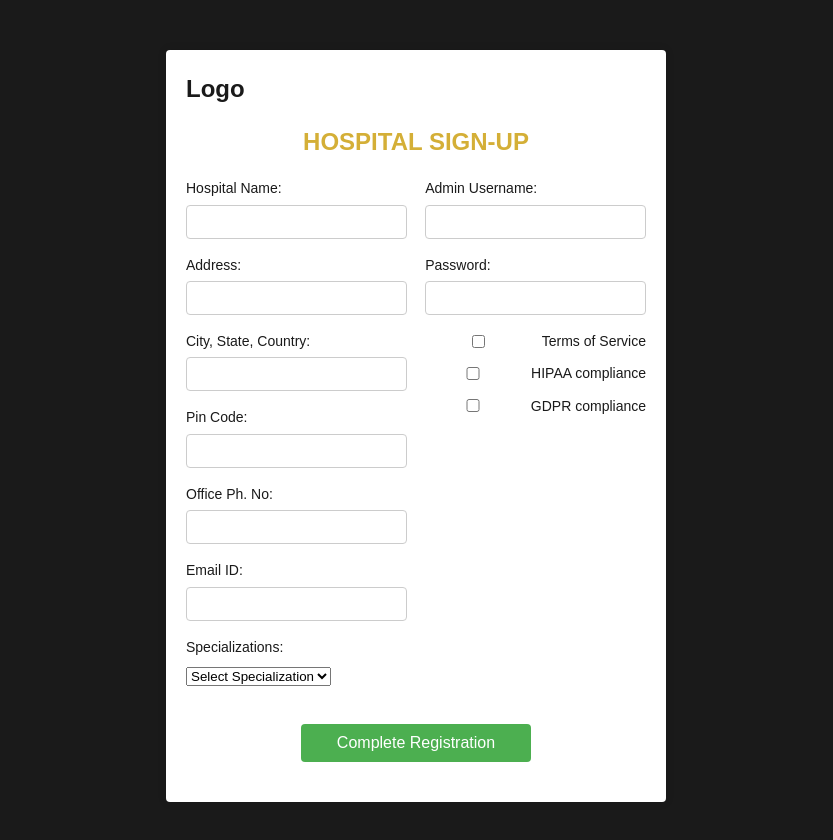
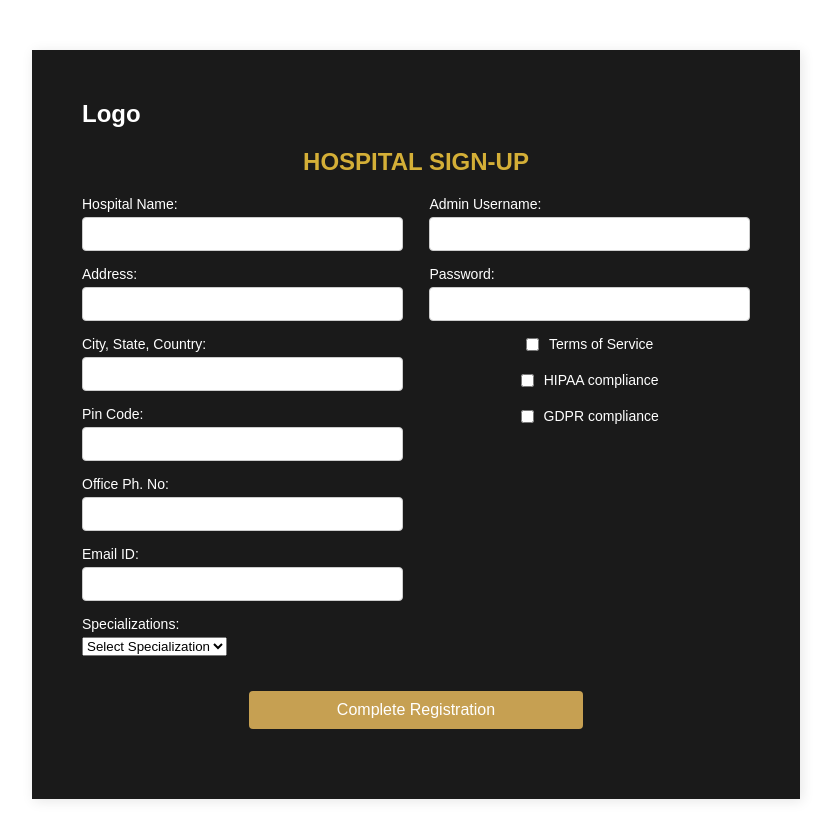
Before and after one commit to Adhhhithya/Innothon, a React (Vite) app in the folder website/mediq/: page /hospitallogin in a window 1280 px wide. Shown: the top 840 px of the page, without its empty margins (224-1057 px from the left). Built offline with nearby package versions, Linux system fonts and the light colour scheme.

Commit message:
Corrections to patientlogin and hospitallogin

```diff
--- a/website/mediq/src/App.jsx
+++ b/website/mediq/src/App.jsx
@@ -1,7 +1,6 @@
 import React from 'react';
 import { BrowserRouter as Router, Route, Routes, useNavigate } from 'react-router-dom';
 import './App.css';
-import HomePage from './homepage.jsx';
 import HospitalLogin from './hospitallogin.jsx';
 import Patientlogin from './patientlogin.jsx';
 
--- a/website/mediq/src/Hospitallogin.css
+++ b/website/mediq/src/Hospitallogin.css
@@ -1,11 +1,11 @@
 .form-container {
     font-family: Arial, sans-serif;
-    background-color: #f9f9f9;
     width: 60%;
     margin: 50px auto;
-    padding: 20px;
-    background-color: #fff;
-    box-shadow: 0 0 10px rgba(0, 0, 0, 0.1);
+    padding: 50px;
+    background-color: #1A1A1A;
+    box-shadow: 2px 2px 12px rgba(0, 0, 0, 0.1);
+    color: #fff;
 }
 
 .form-container .logo {
@@ -48,6 +48,7 @@
     border: 1px solid #ccc;
     border-radius: 4px;
 }
+
 .form-container .checkbox-group {
     display: flex;
     flex-direction: column;
@@ -65,11 +66,23 @@
 .form-container .checkbox-group input[type="checkbox"] {
     margin-right: 10px;
 }
+
+/* Added styles from patientlogin.css */
+.form-container .checkbox-group {
+    display: flex;
+    align-items: center; /* Aligns items vertically in the center */
+    gap: 10px; /* Optional: Adds space between the checkboxes */
+}
+
+.form-container .checkbox-label {
+    white-space: nowrap; /* Prevents the label from wrapping */
+}
+
 .form-container .submit-btn {
     width: 50%;
     padding: 10px;
     font-size: 16px;
-    background-color: #4CAF50;
+    background-color: #C6A052; /* Updated background color */
     color: white;
     border: none;
     border-radius: 4px;
@@ -79,5 +92,5 @@
 }
 
 .form-container .submit-btn:hover {
-    background-color: #45a049;
+    background-color: #D4AF37; /* Updated hover color */
 }
--- a/website/mediq/src/patientLogin.css
+++ b/website/mediq/src/patientLogin.css
@@ -2,8 +2,6 @@
     max-width: 600px;
     margin: 0 auto;
     padding: 20px;
-    border: 1px solid #ccc;
-    border-radius: 8px;
     box-shadow: 2px 2px 12px rgba(0, 0, 0, 0.1);
     background-color: #1A1A1A;
     color: #fff;
@@ -63,3 +61,13 @@
 .P-login .submit-btn:hover {
     background-color: #D4AF37;
 }
+
+.P-login .checkbox-group {
+    display: flex;
+    align-items: center; /* Aligns items vertically in the center */
+    gap: 10px; /* Optional: Adds space between the checkboxes */
+  }
+
+.P-login .checkbox-label {
+    white-space: nowrap; /* Prevents the label from wrapping */
+  }
--- a/website/mediq/src/patientlogin.jsx
+++ b/website/mediq/src/patientlogin.jsx
@@ -1,5 +1,5 @@
 import React, { useState } from 'react';
-import './patientLogin.css'
+import './patientLogin.css';
 
 export default function Patientlogin() {
   const [formData, setFormData] = useState({
@@ -31,7 +31,7 @@ export default function Patientlogin() {
 
   return (
     <div className="P-login">
-      { <div className="signup-form">
+      <div className="signup-form">
         <div className="logo">LOGO</div>
         <form onSubmit={handleSubmit}>
           <h2>Patient Sign-Up</h2>
@@ -77,19 +77,19 @@ export default function Patientlogin() {
           </label>
 
           <div className="checkbox-group">
-            <label>
+            <label className="checkbox-label">
               <input type="checkbox" name="locationAccess" checked={formData.locationAccess} onChange={handleChange} />
               Location Access
             </label>
-            <label>
+            <span className="terms-label">
               <input type="checkbox" name="termsAccepted" checked={formData.termsAccepted} onChange={handleChange} required />
               Terms & Conditions
-            </label>
+            </span>
           </div>
 
           <button type="submit" className="submit-btn">Complete Registration</button>
         </form>
-        </div>}
+      </div>
     </div>
   );
 }
```
Lines whose indentation alone changed are shown as unchanged.
